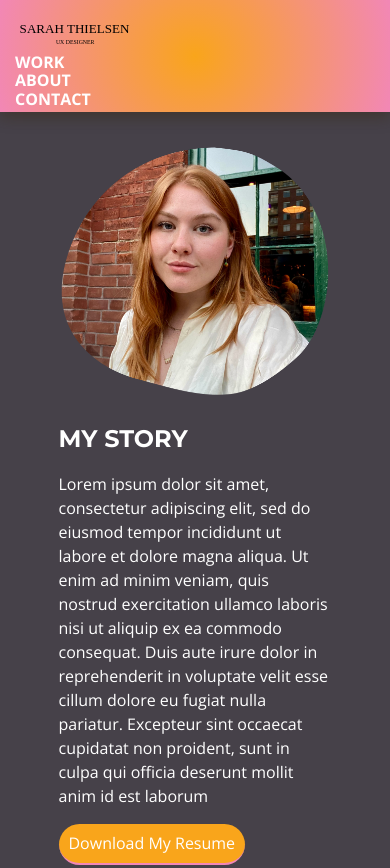
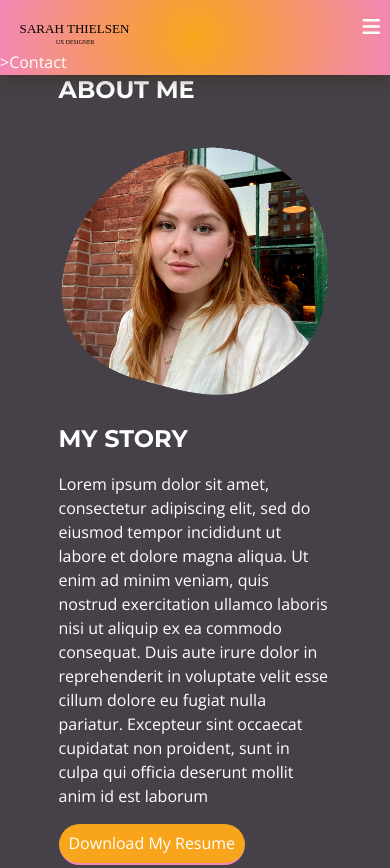
Before and after one commit to sarahthielsen/Portfolio-Site-Sarah-Thielsen-, a plain HTML site: page about.html in a window 390 px wide. Shown: the top 868 px of the page. Drawn offline with nearby package versions, Linux system fonts and the light colour scheme.

Commit message:
bring interactivity to about and project pages

```diff
--- a/about.html
+++ b/about.html
@@ -12,18 +12,20 @@
         <link href="https://fonts.googleapis.com/css2?family=Montserrat:ital,wght@0,300;0,400;0,500;0,600;0,700;0,800;0,900;1,300;1,400;1,500;1,600;1,700;1,800;1,900&family=Open+Sans:ital,wght@0,300;0,400;0,500;0,600;0,700;1,300;1,400;1,500;1,600;1,700&display=swap" rel="stylesheet">
         <meta http-equiv="X-UA-Compatible" content="IE=edge"/>
         <meta name="viewport" content="width=device-width, initial-scale=1.0"/>
+        <script src="https://kit.fontawesome.com/4eeea839f1.js" crossorigin="anonymous"></script>
         <title>Sarah Thielsen - About Me</title>
     </head>
     <body>
         <!---page header-->
         <header class="css-box-shadow">
-            <div>
+            <div class="navtoggle" id="myNavtoggle">
                 <img src="img/branding/sarahthielsen_logo.svg" alt="logo" class="logo"/>
                 <nav>
                     <ul>
                         <li><a href="index.html" target="_self">Work</a></li>
                         <li><a href="about.html" target="_self">About</a></li>
-                        <li><a href="#contact">Contact</a></li>
+                        <li><a href="#contact" onclick="menuToggle()">Contact</a></li>
+                        <li><a href="javascript:void(0);" class="icon" onclick="menuToggle()"><i class="fas fa-bars"></i></a></li>>Contact</a></li>
                     </ul>
                 </nav>
             </div>
@@ -178,6 +180,7 @@
                 </div>
             </div>
         </footer>
+        <script src="js/jquery-3.3.1.min.js"></script>
         <script src="js/scripts.js"></script>
     </body>
 </html>
```
Also changed, not shown: index.html (+1 -1 lines), spektra.html (+5 -3 lines).
